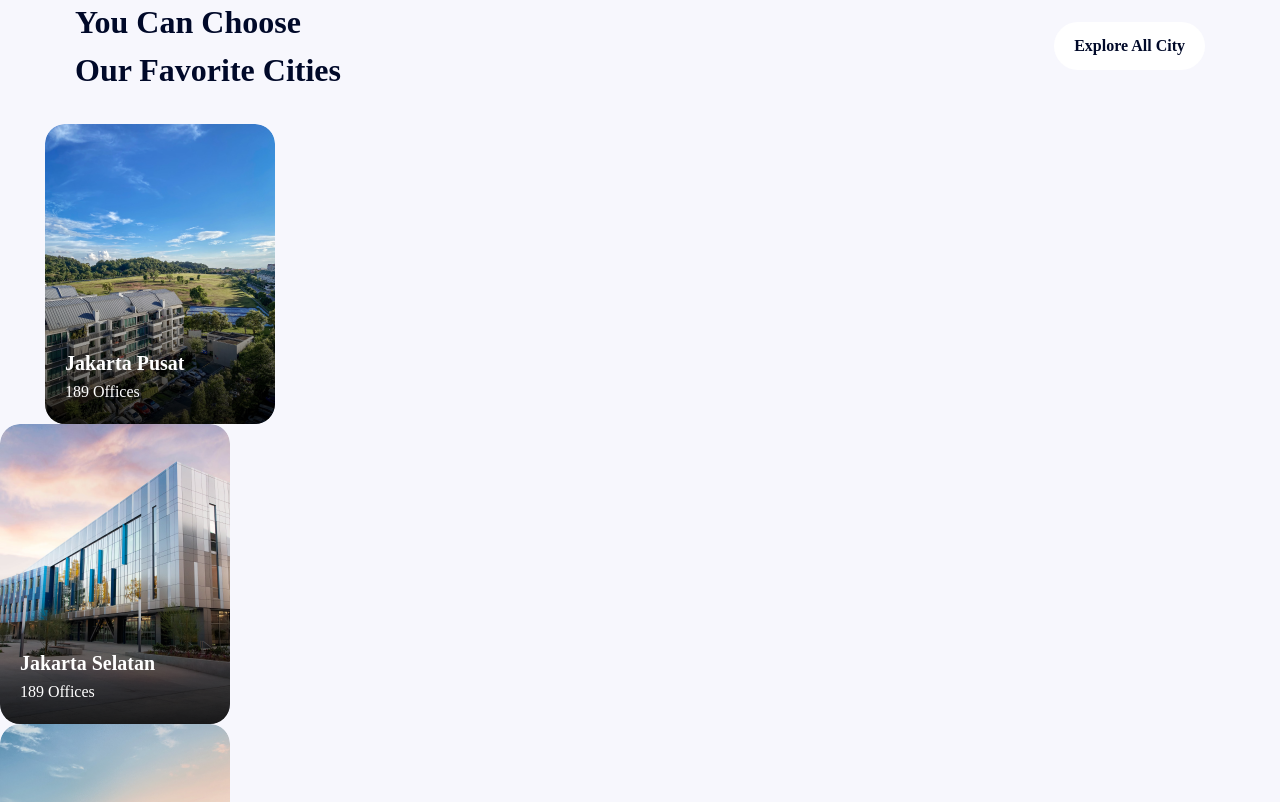
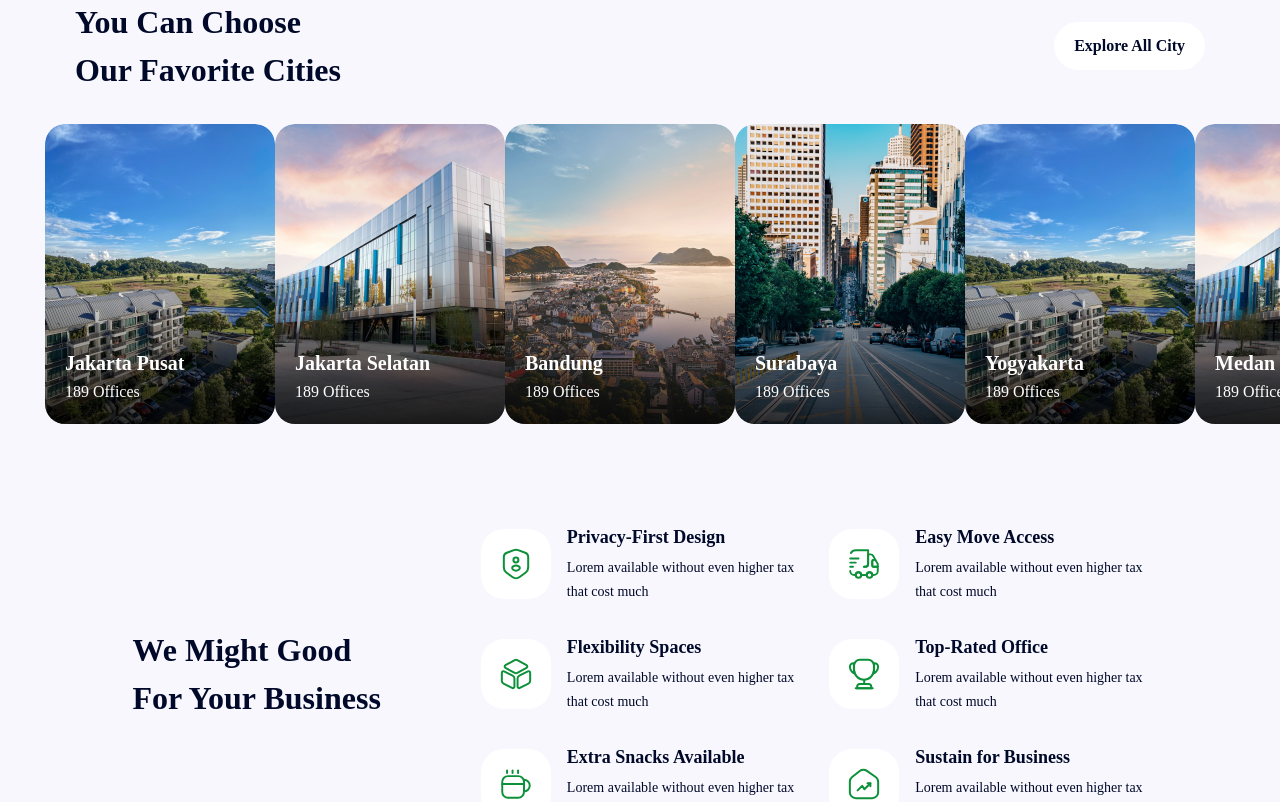
Before and after one commit to Tyasweningas/officerent, a Next.js app: page / in a window 1280 px wide. Shown: the part 1180-1982 px from the top of the page. Built offline with nearby package versions, Linux system fonts and the light colour scheme.

Commit message:
initiate swiper

```diff
--- a/src/app/globals.css
+++ b/src/app/globals.css
@@ -1,3 +1,4 @@
+
 /*
 ! tailwindcss v3.4.4 | MIT License | https://tailwindcss.com
 */
@@ -6,6 +7,9 @@
 1. Prevent padding and border from affecting element width. (https://github.com/mozdevs/cssremedy/issues/4)
 2. Allow adding a border to an element by just adding a border-width. (https://github.com/tailwindcss/tailwindcss/pull/116)
 */
+@import 'swiper/css';
+@import 'swiper/css/navigation';
+@import 'swiper/css/pagination';
 
 *,
 ::before,
@@ -1387,3 +1391,7 @@ body{
 .\[\&\:\:-webkit-calendar-picker-indicator\]\:opacity-0::-webkit-calendar-picker-indicator {
   opacity: 0;
 }
+
+@import 'swiper/css';
+@import 'swiper/css/navigation';
+@import 'swiper/css/pagination';
```
